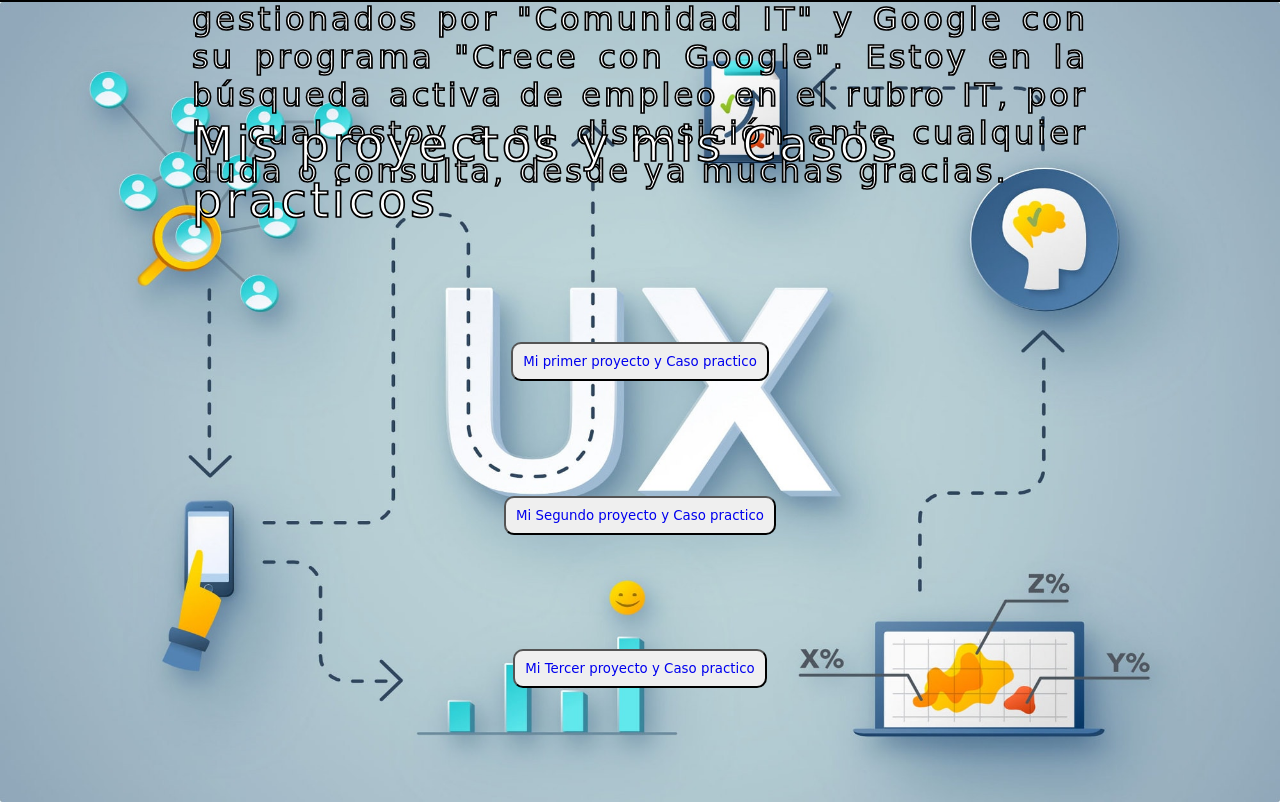
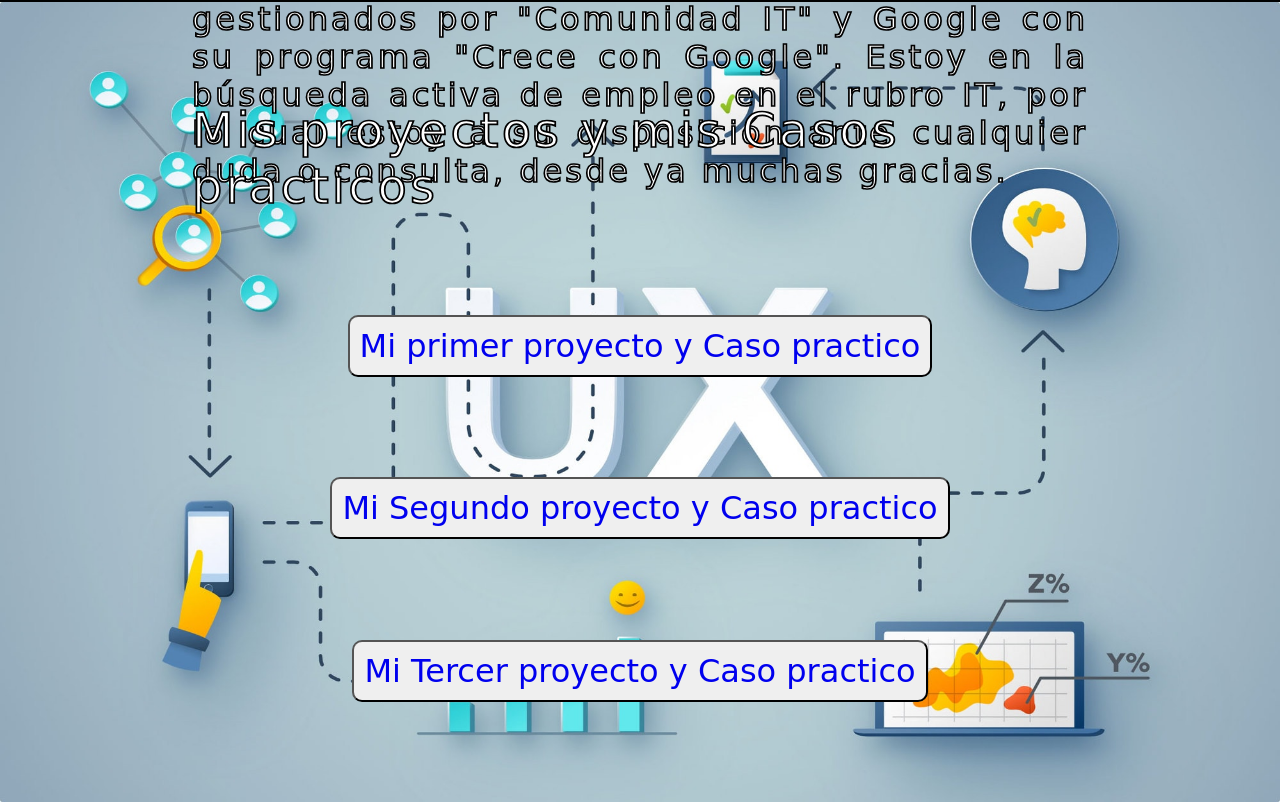
Before and after one commit to fernandoD91/Proyecto-UX-DanielPosta, a plain HTML site: page index.html in a window 1280 px wide. Shown: the part 798-1600 px from the top of the page. Drawn offline with Linux system fonts and the light colour scheme.

Commit message:
font size

```diff
--- a/assets/css/styles.css
+++ b/assets/css/styles.css
@@ -99,7 +99,7 @@ main{
 }
 #misProyectos>button{
     border-radius: 10px;
-    font-size: 2jrem;
+    font-size: 2rem;
     padding: 10px;
 }
 
```
